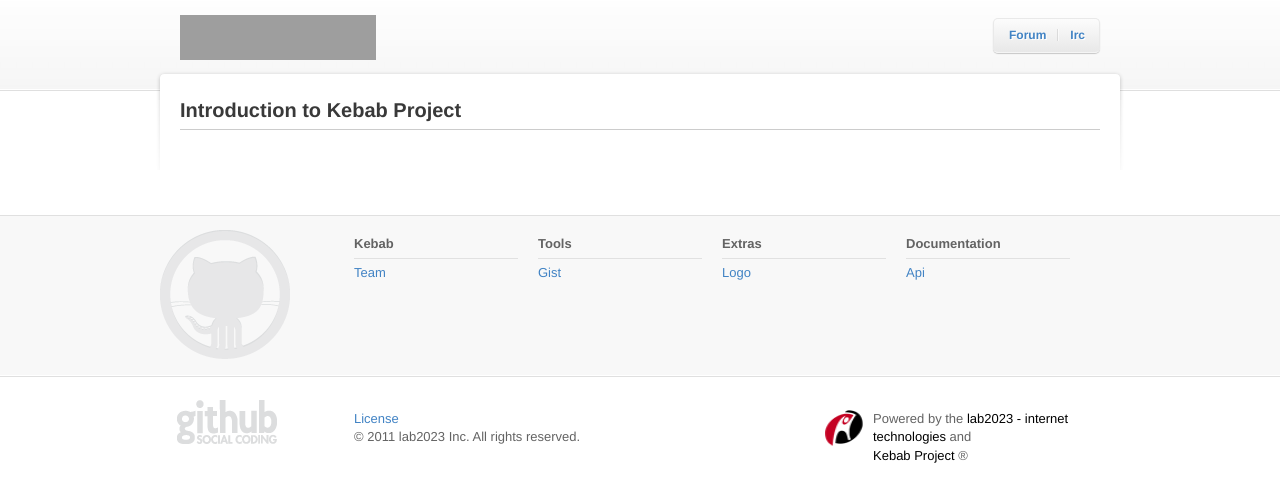
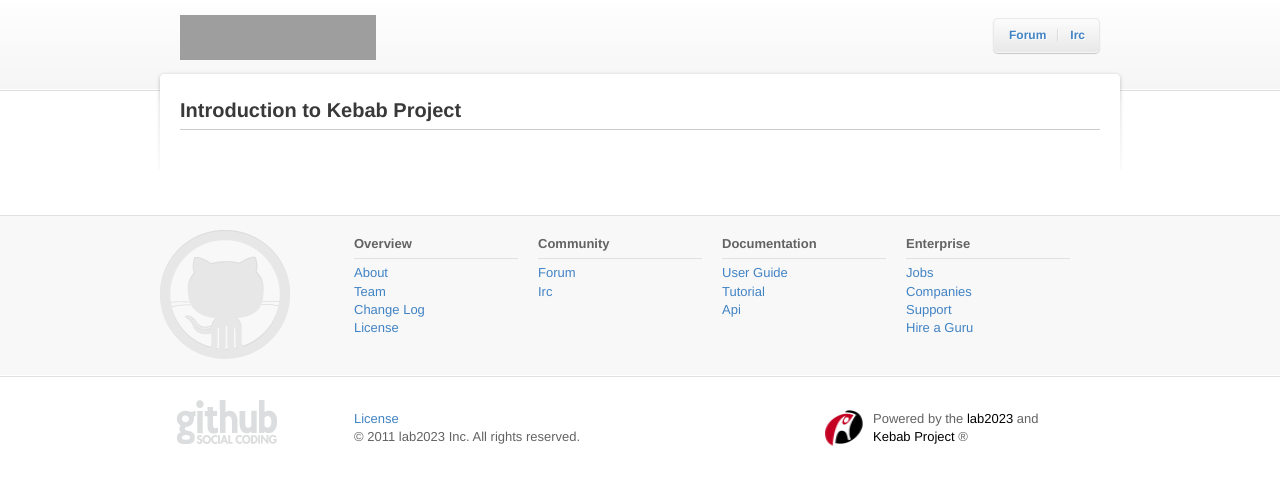
Before and after one commit to lab2023/kebab-project.com, a Jekyll site: the page built from index.md, in a window 1280 px wide. Shown: the top 502 px of the page. Built offline with Jekyll 4.4.1, drawn with Linux system fonts in a browser that asks for light colours; grey boxes are pictures that could not be loaded.

Commit message:
Change links, delete images

```diff
--- a/_layouts/default.html
+++ b/_layouts/default.html
@@ -45,23 +45,32 @@
         <![if !IE]><h4 id="blacktocat">Links</h4><![endif]>
 
         <ul class="footer_nav">
-          <h4>Kebab</h4>
+          <h4>Overview</h4>
+          <li><a href="#">About</a></li>
           <li><a href="#">Team</a></li>
+          <li><a href="#">Change Log</a></li>
+          <li><a href="#">License</a></li>
         </ul>
 
         <ul class="footer_nav">
-          <h4>Tools</h4>
-          <li><a href="gist.github.com">Gist</a></li>
-        </ul>
-
-        <ul class="footer_nav">
-          <h4>Extras</h4>
-          <li><a href="#">Logo</a></li>
+          <h4>Community</h4>
+          <li><a href="http://kebab-project.2299591.n4.nabble.com/" target="_blank">Forum</a></li>
+          <li><a href="http://webchat.freenode.net/?channels=kebabproject" target="_blank">Irc</a></li>
         </ul>
 
         <ul class="footer_nav">
           <h4>Documentation</h4>
+          <li><a href="#">User Guide</a></li>
+          <li><a href="#">Tutorial</a></li>
           <li><a href="#">Api</a></li>
+        </ul>
+
+        <ul class="footer_nav">
+          <h4>Enterprise</h4>
+          <li><a href="#">Jobs</a></li>
+          <li><a href="#">Companies</a></li>
+          <li><a href="#">Support</a></li>
+          <li><a href="#">Hire a Guru</a></li>
         </ul>
 
         </div><!-- /.site -->
@@ -70,11 +79,11 @@
       <div class="lower_footer">
         <div class="footer_inner clearfix">
             <div id="legal">
-              <!--[if IE]><a class="home_ie" href="http://github.com">Home</a><![endif]-->
-              <![if !IE]><a class="home" href="http://github.com">Home</a><![endif]>
+              <!--[if IE]><a class="home_ie" href="http://kebab-project.github.com">Home</a><![endif]-->
+              <![if !IE]><a class="home" href="http://kebab-project.github.com">Home</a><![endif]>
 
               <ul id="legal_links">
-                <li><a href="http://help.github.com/terms-of-service/">License</a></li>
+                <li><a href="#">License</a></li>
               </ul>
 
               <p>&copy; <span id="year">year</span> lab2023 Inc. All rights reserved.</p>
@@ -84,8 +93,7 @@
               <a href="http://www.lab2023.com" class="logo">
                 <img src="/shared/images/rackspace_logo.png" alt="lab2023 - internet technologies" width="38" height="36">
               </a>
-              Powered by the <a href="http://www.lab2023.com ">lab2023 - internet technologies</a> and<br/>
-                <a href="http://www.kebab-project.com">Kebab Project</a> <span>&reg;</span>
+              Powered by the <a href="http://www.lab2023.com ">lab2023</a> and<br/> <a href="http://www.kebab-project.com">Kebab Project</a> <span>&reg;</span>
           </div>
         </div><!-- /.site -->
       </div><!-- /.lower_footer -->
```
